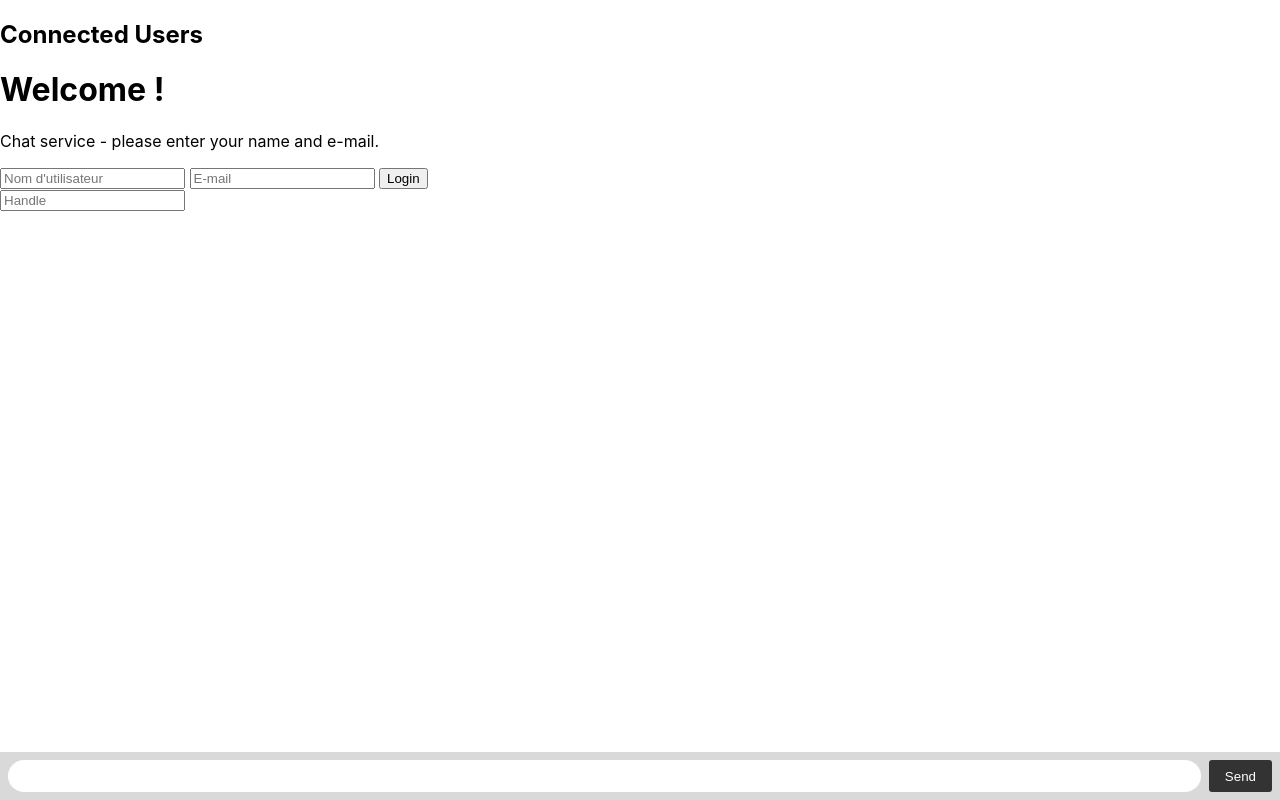
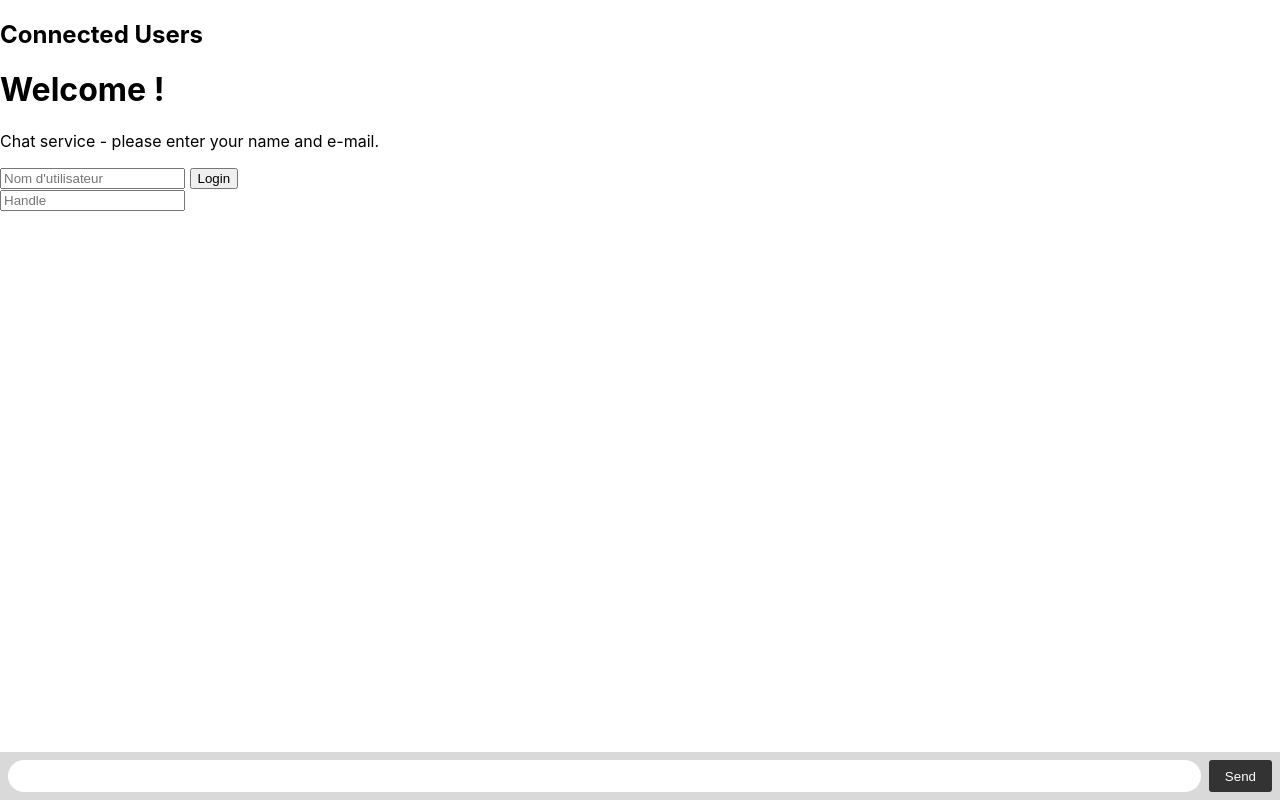
Before and after one commit to valentinpontiggia/tse_appchat, a website: page home.html in a window 1280 px wide. Drawn offline with nearby package versions, Linux system fonts and the light colour scheme; no server answers.

Commit message:
remove email input

```diff
--- a/home.html
+++ b/home.html
@@ -98,7 +98,6 @@
             <h1>Welcome !</h1>
             <p>Chat service - please enter your name and e-mail.</p>
             <input type="text" name="login" id="username" placeholder="Nom d'utilisateur">
-            <input type="mail" name="mail" id="mail" placeholder="E-mail">
             <input type="submit" value="Login">
         </form>
     </div>
```
